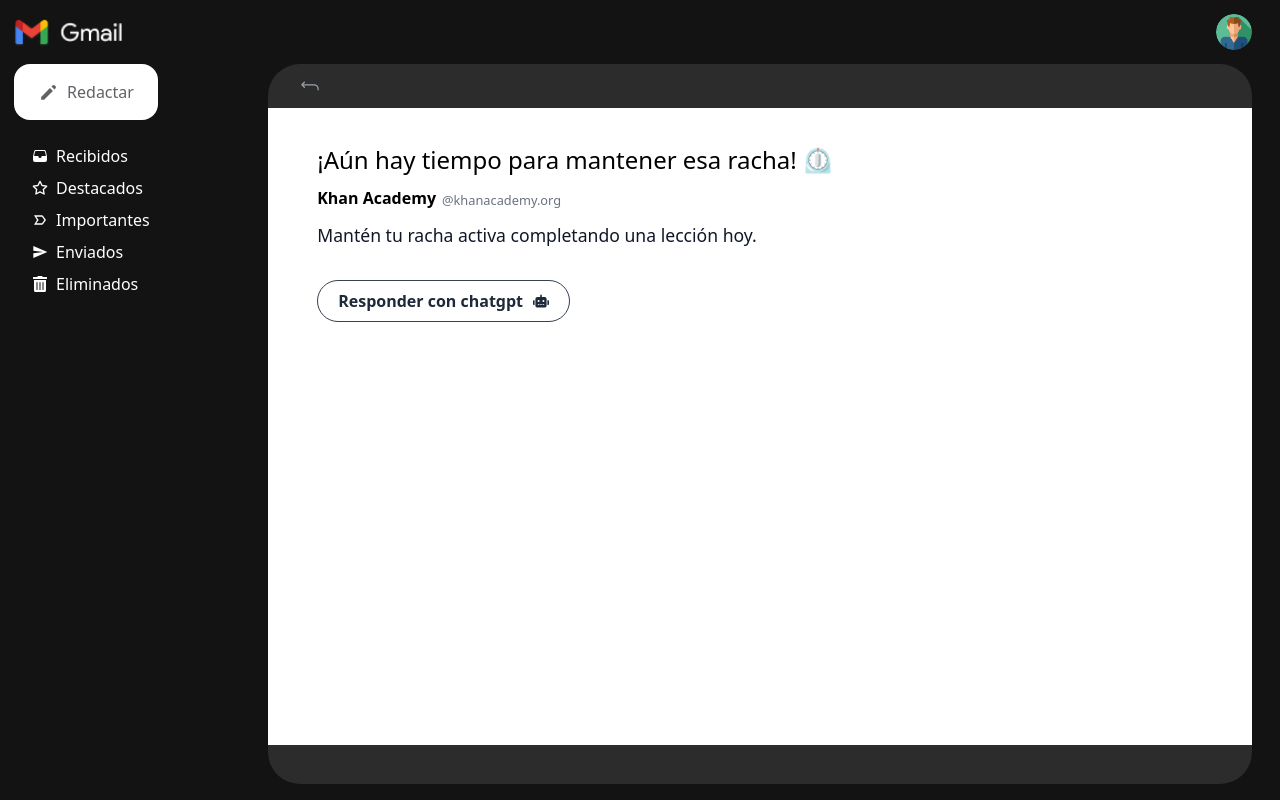
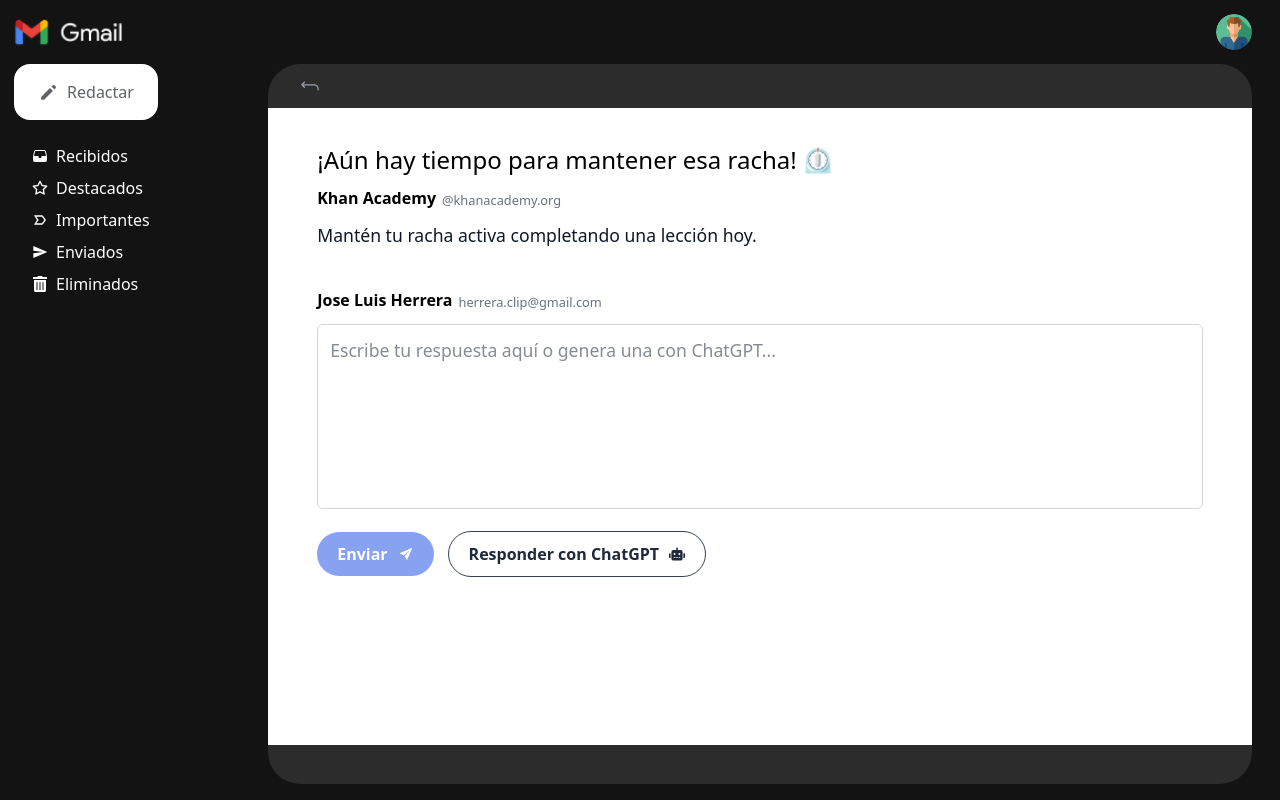
Before and after one commit to banana-guards/gmail, a React (Vite) app: page / in a window 1280 px wide. Both pictures are taken after a click on the element "Khan Academy". Built offline with nearby package versions, Linux system fonts and the light colour scheme; no server answers.

Commit message:
add hover and text inputn in response mail

```diff
--- a/src/components/CardMail/CardMail.jsx
+++ b/src/components/CardMail/CardMail.jsx
@@ -53,7 +53,7 @@
 
       <button onClick={handleStarClick}>
         <GoStarFill
-          className={`mr-1.5 ${
+          className={`mr-1.5 cursor-pointer hover:text-yellow-400 ${
             isStarred ? "text-yellow-400" : "text-gray-400"
           }`}
           size={15}
@@ -62,7 +62,7 @@
 
       <button onClick={handleImportantClick}>
         <MdLabelImportant
-          className={`mr-3 ${
+          className={`mr-3 cursor-pointer hover:text-yellow-400 ${
             isImportant ? "text-yellow-400" : "text-gray-400"
           }`}
           size={17}
--- a/src/pages/Mail.jsx
+++ b/src/pages/Mail.jsx
@@ -4,6 +4,7 @@
 import { useMailStore } from "../store/userMailStore";
 import { FaRobot } from "react-icons/fa";
 import { generateEmailResponse } from "../services/gptReply";
+import { IoIosSend } from "react-icons/io";
 
 export const Mail = () => {
   const navigate = useNavigate();
@@ -19,22 +20,26 @@
   const handleReplyClick = async () => {
     try {
       setLoading(true);
-      const request = await generateEmailResponse(body);
-      setReply(request);
-
-      const newMail = {
-        title: `Re: ${title}`,
-        username: "Jose Luis Herrera",
-        mail: "herrera.clip@gmail.com",
-        body: request,
-      };
-      addSentMail(newMail);
+      const response = await generateEmailResponse(body);
+      setReply(response);
     } catch (error) {
       console.error(error);
       setReply("Hubo un error al generar la respuesta.");
     } finally {
       setLoading(false);
     }
+  };
+
+  const handleSendClick = () => {
+    if (!reply.trim()) return;
+    const newMail = {
+      title: `Re: ${title}`,
+      username: "Jose Luis Herrera",
+      mail: "herrera.clip@gmail.com",
+      body: reply,
+    };
+    addSentMail(newMail);
+    setReply("");
   };
 
   return (
@@ -55,8 +60,6 @@
         </div>
         <p className="text-gray-900 text-[1.1rem] mb-6">{body}</p>
 
-        {reply && (
-          <>
         <div className="flex items-center gap-3 mb-3 mt-10">
           <div className="flex flex-wrap items-end gap-1.5">
             <p className="text-black font-bold">Jose Luis Herrera</p>
@@ -65,21 +68,37 @@
             </p>
           </div>
         </div>
-            <p className="text-gray-900 text-[1.1rem] whitespace-pre-line">
-              {reply}
-            </p>
-          </>
-        )}
+
+        <textarea
+          value={reply}
+          onChange={(e) => setReply(e.target.value)}
+          placeholder="Escribe tu respuesta aquí o genera una con ChatGPT..."
+          rows={6}
+          className="text-gray-900 text-[1.1rem] border border-gray-300 w-full p-3 rounded-md resize-none"
+        />
+
+        <div className="flex items-center gap-3.5 mt-4">
+          <button
+            onClick={handleSendClick}
+            disabled={loading || !reply.trim()}
+            className="flex items-center gap-2.5 text-white font-semibold py-2.5 px-5 rounded-full bg-blue-700 disabled:opacity-50"
+          >
+            <p>{loading ? "Enviando..." : "Enviar"}</p>
+            <IoIosSend />
+          </button>
 
           <button
             onClick={handleReplyClick}
             disabled={loading}
-          className="flex items-center gap-2.5 border border-gray-700 text-gray-800 font-semibold py-2 px-5 rounded-full hover:bg-gray-200 mt-8"
+            className="flex items-center gap-2.5 border border-gray-700 text-gray-800 font-semibold py-2.5 px-5 rounded-full hover:bg-gray-200 disabled:opacity-50"
           >
-          <p>{loading ? "Generando respuesta..." : "Responder con chatgpt"}</p>
+            <p>
+              {loading ? "Generando respuesta..." : "Responder con ChatGPT"}
+            </p>
             <FaRobot />
           </button>
         </div>
       </div>
+    </div>
   );
 };
```
Lines whose indentation alone changed are shown as unchanged.
